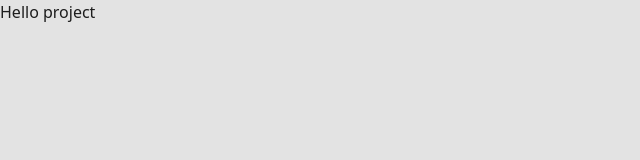
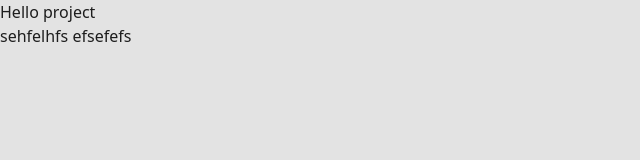
Before and after one commit to ANDROID0149/frontend-project, a website built with Vite: page index.html in a window 1280 px wide. Shown: the whole page, without its empty margins (0-640 px from the left). Built offline with nearby package versions, Linux system fonts and the light colour scheme.

Commit message:
test add changes

```diff
--- a/index.html
+++ b/index.html
@@ -16,6 +16,8 @@
   <body>
     <h1>Hello project</h1>
 
+    <header>sehfelhfs efsefefs</header>
+
     <script type="module" src="/src/index.js"></script>
   </body>
 </html>
```
